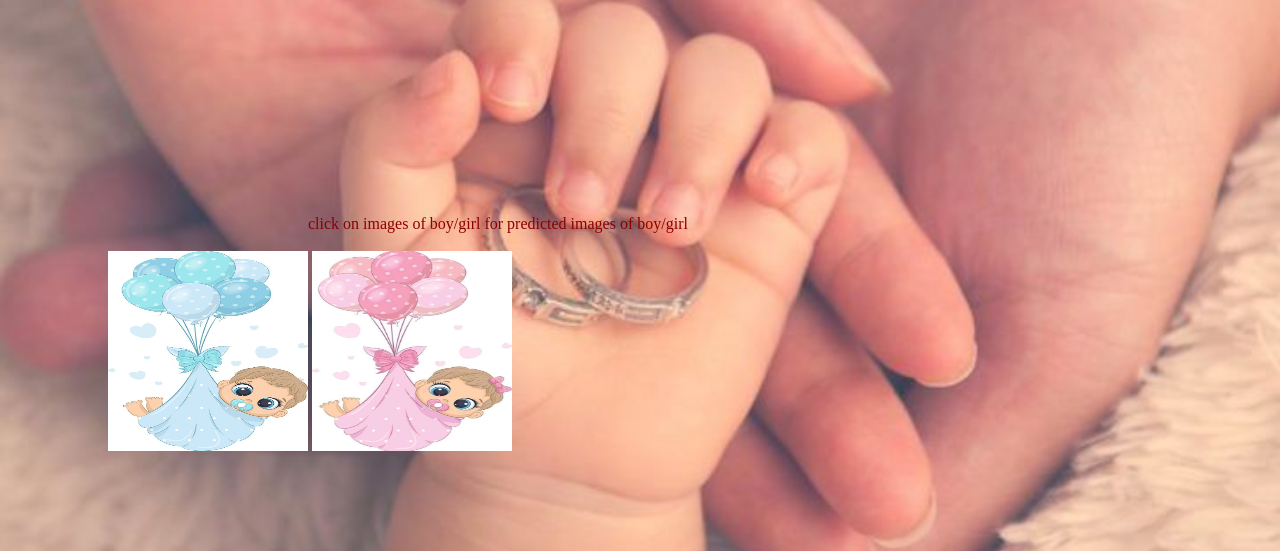
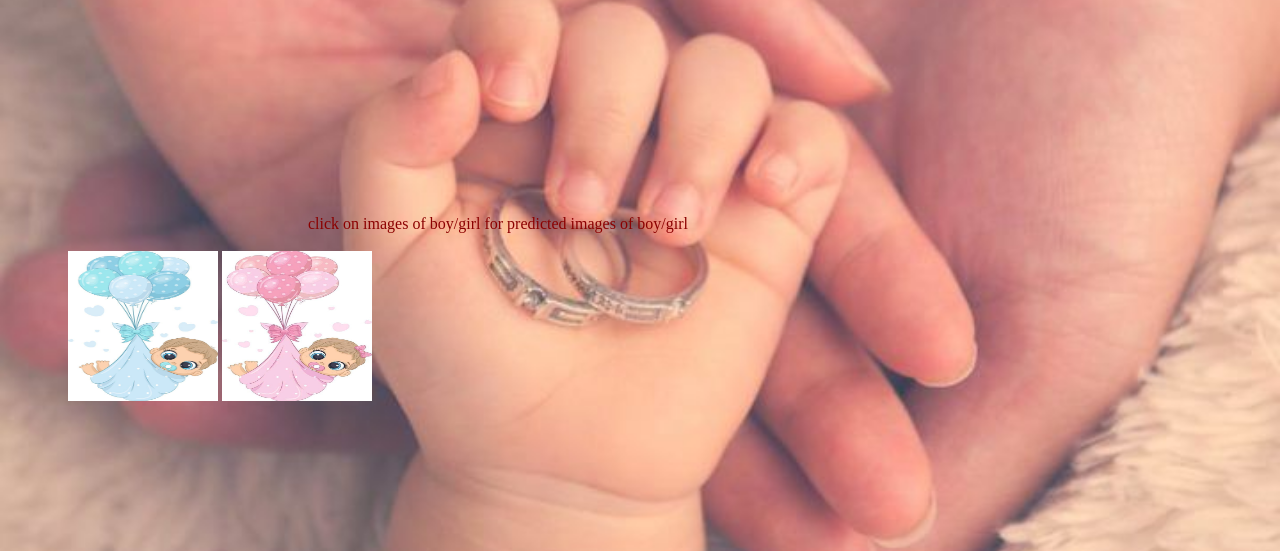
Before and after one commit to KeerthiPutluru/Baby-predictor, a plain HTML site: page index.html in a window 1280 px wide. Shown: the part 270-821 px from the top of the page. Drawn offline with Linux system fonts and the light colour scheme.

Commit message:
Update index.html

```diff
--- a/index.html
+++ b/index.html
@@ -47,7 +47,7 @@
             display: inline;
             position: relative;
             top:300px;
-            left:100px;
+            left:60px;
 
         }
     </style>
@@ -59,8 +59,8 @@
         <p><span class="span1">Congratulations</span> on the upcoming new addition to your family.<br> We're all so excited for you and can't wait to meet the little one.</p>
       </div>
         <p class="p">click on images of boy/girl for predicted images of boy/girl</p>
-        <a class="a1" href="./baby-boy.html" ><img src="./boy_back.png" width="200px" height="200px"/></a>
-        <a class="a2" href="./baby_girl.html"><img src="./girl-back.png" width="200px" height="200px"/></a>
+        <a class="a1" href="./baby-boy.html" ><img src="./boy_back.png" width="150px" height="150px"/></a>
+        <a class="a2" href="./baby_girl.html"><img src="./girl-back.png" width="150px" height="150px"/></a>
     </div>
 </body>
 </html>
```
